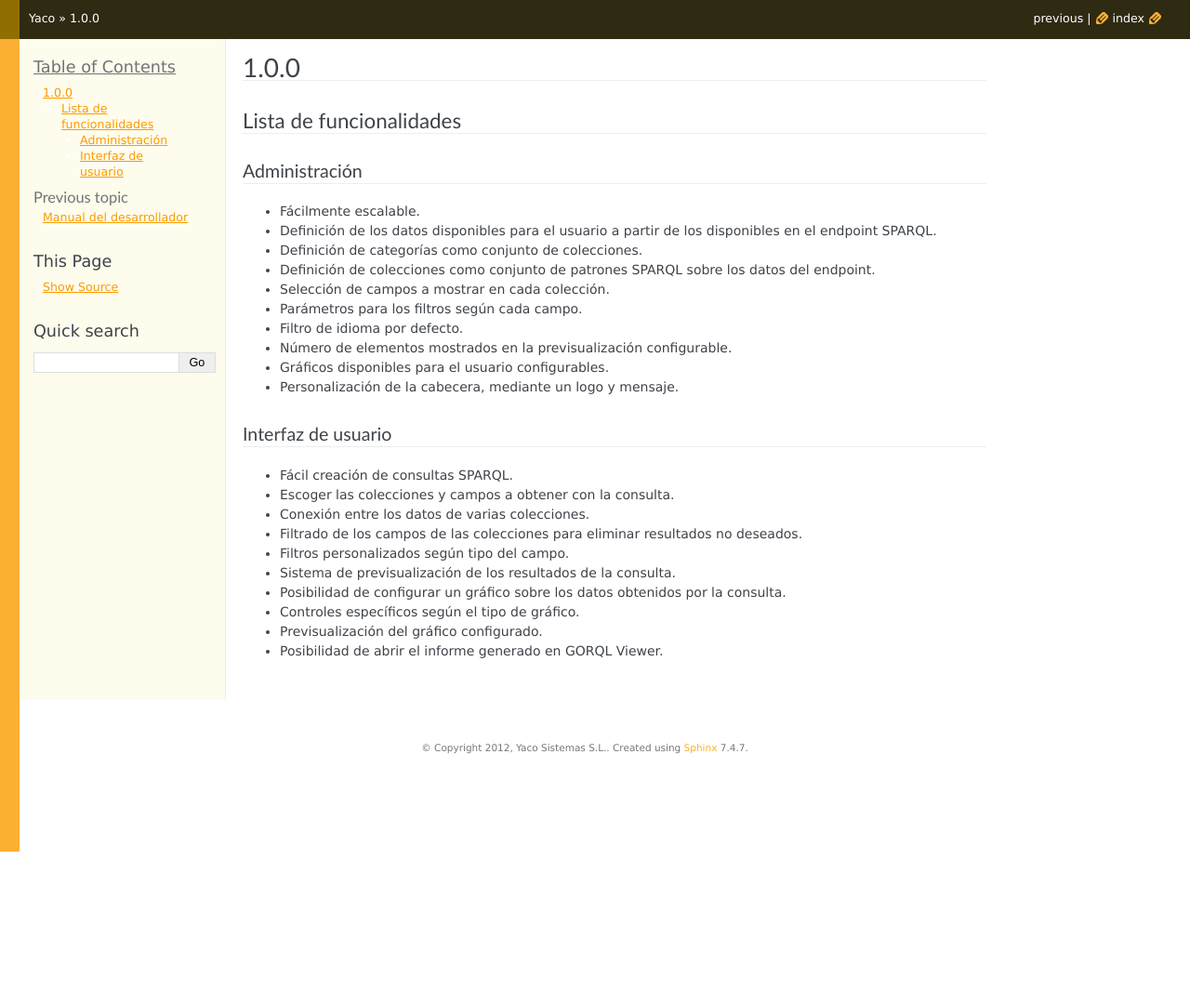
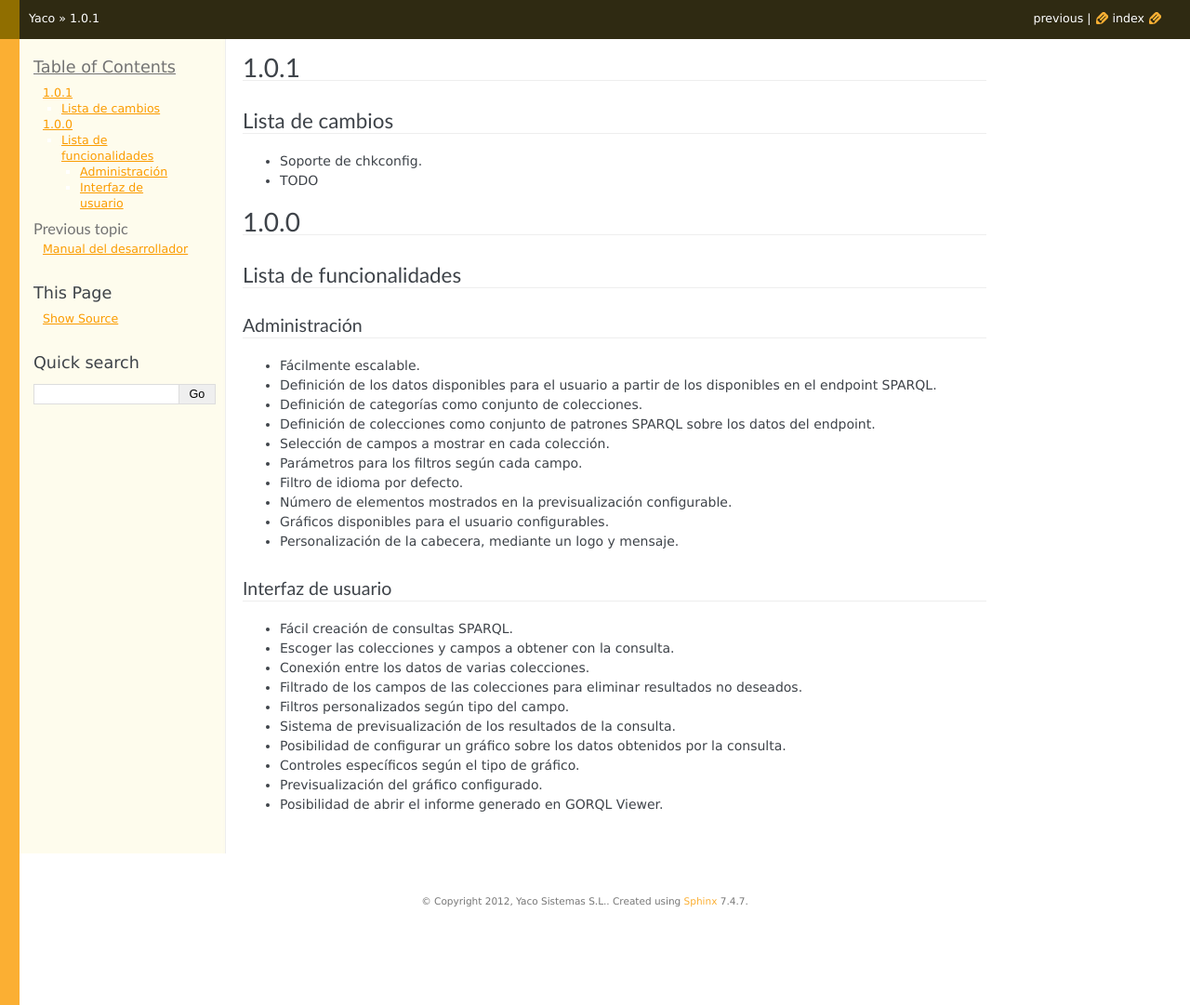
Before and after one commit to Yaco-Sistemas/gorql-editor, a Sphinx documentation site: the page built from docs/source/releases.rst, in a window 1280 px wide. Shown: the whole page at 93% size. Built offline with Sphinx 7.4.7, drawn with Linux system fonts in a browser that asks for light colours; before the commit the page ends 916 px from its top, so only the background shows below that.

Commit message:
Soporte de chkconfig

```diff
--- a/CHANGES.rst
+++ b/CHANGES.rst
@@ -1,5 +1,11 @@
 Changes
 =======
+
+1.0.1 (YYYY-MM-DD)
+------------------
+
+- chkconfig support.
+- TODO
 
 1.0.0 (2012-06-01)
 ------------------
--- a/docs/source/releases.rst
+++ b/docs/source/releases.rst
@@ -1,3 +1,12 @@
+1.0.1
+=====
+
+Lista de cambios
+----------------
+
+- Soporte de chkconfig.
+- TODO
+
 1.0.0
 =====
 
```
Also changed, not shown: 1 other file.
